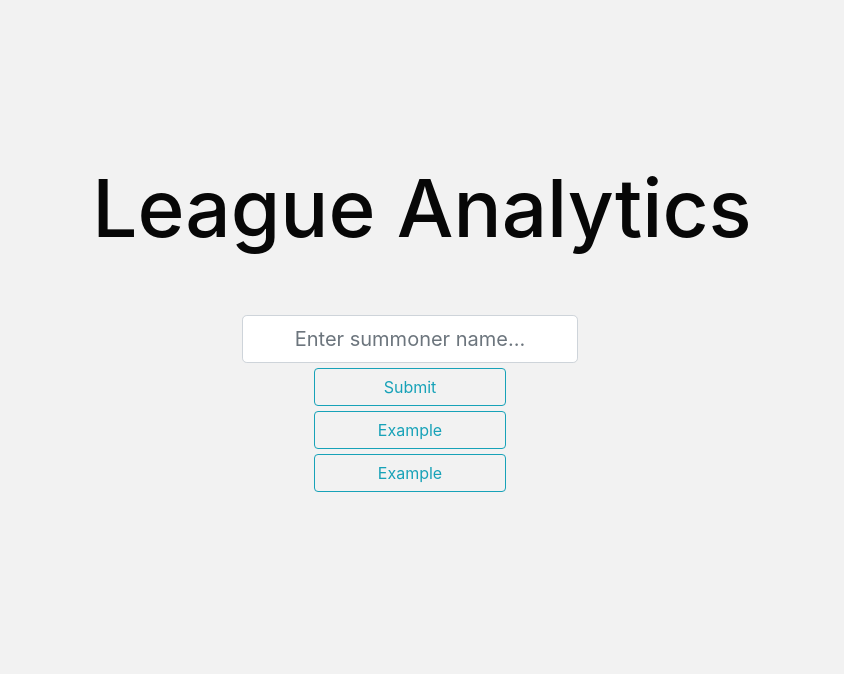
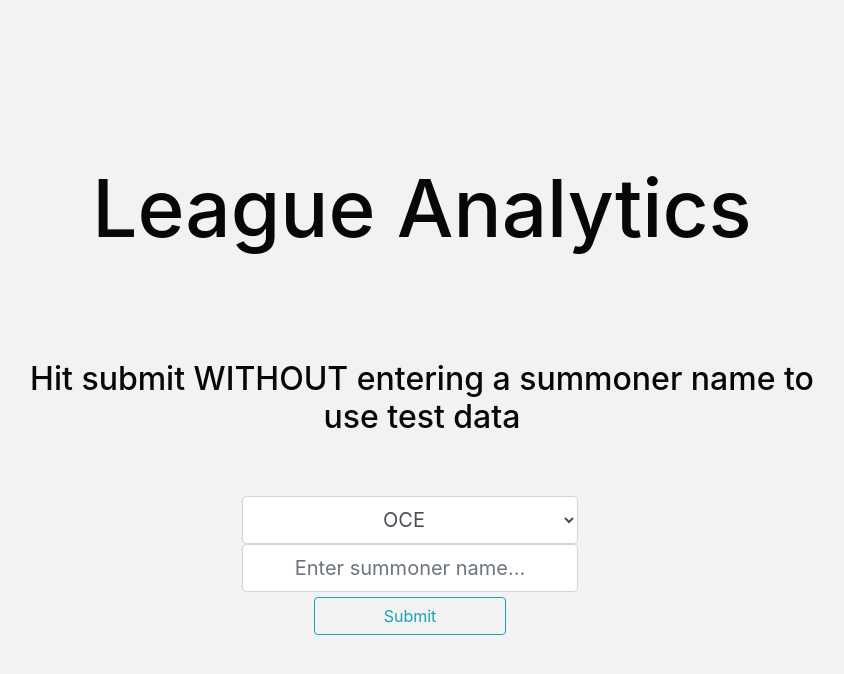
Before and after one commit to lexmiros/leagueanalytics, a Flask app: page / in a window 1280 px wide. Shown: the top 674 px of the page, without its empty margins (198-1042 px from the left). Run offline with Flask 2, Linux system fonts and the light colour scheme; parts of the project's set-up code (start-up, migrations or seed data) failed here and were passed over; some libraries are stand-ins or nearby versions.

Commit message:
Option to use test data added

```diff
--- a/run.py
+++ b/run.py
@@ -11,19 +11,7 @@ from src.flaskApp import app
 from src.flaskApp import routes
 
 if __name__ == "__main__":
-    user = "Drakuns"
-    region = "OC1"
-    #no_games = 5000
-    #df = get_match_details(user, region, no_games)
-    #df.to_csv("./TestData_1")
 
-    #df = pd.read_csv("TestData_1")
-    #df = pd.DataFrame(df)
-    #print(df.head())
-    #df = col_to_string(df, "WinLoss")
-    #df["WinLoss"] = df["WinLoss"].map(encode_true_false)
-    #df = impute_mode_lane(df)
-    #df = encode_categorical(df, "Lane")
-    #df.to_csv("TestData_1_cleaned")
+
 
     app.run()
--- a/src/DataScripts/__init__.py
+++ b/src/DataScripts/__init__.py
@@ -1,6 +1,6 @@
 from riotwatcher import LolWatcher, ApiError
 
-api_key = 'RGAPI-3baa0cdc-0827-4beb-b833-5971c18d105a'
+api_key = 'RGAPI-32d635ed-b73c-494f-a43e-1e660f841032'
 watcher = LolWatcher(api_key)
 user = "Drakuns"
 region = "OC1"
--- a/src/flaskApp/forms.py
+++ b/src/flaskApp/forms.py
@@ -1,10 +1,13 @@
 from flask import Flask
 from flask_wtf import FlaskForm
-from wtforms import StringField, SubmitField
-from wtforms.validators import InputRequired, Length
+from wtforms import StringField, SubmitField, SelectField
+from wtforms.validators import InputRequired, Length, DataRequired
 
 
 class UserNameForm(FlaskForm):
-    user = StringField("Username...", render_kw={"Placeholder" : "Enter summoner name..."}, validators=[Length(min=2)])
+    user = StringField("Username...", render_kw={"Placeholder" : "Enter summoner name..."})
+    region = SelectField("Region", choices=[('OC1', 'OCE'), ('NA1', 'NA'), ('BR', 'BR'), ('EUN1', 'EUN'), ('EUW1', 'EUW')
+        , ('JP1', 'JP'), ('KR', 'KR'), ('LA1', 'LA1'), ('LA2', 'LA2'), ('TR1', 'TR'), ('RU', 'RU')],
+        validators=[DataRequired()])
     submit = SubmitField()
     example = SubmitField()
--- a/src/flaskApp/routes.py
+++ b/src/flaskApp/routes.py
@@ -1,47 +1,80 @@
+from distutils.fancy_getopt import wrap_text
+from glob import glob
 from src.flaskApp import app
 from flask import redirect, render_template, url_for
+from src.DataScripts.CleanData import *
 from src.DataScripts.analysis import *
 from src.DataScripts.GetData import *
 import pandas as pd
 from src.flaskApp.forms import UserNameForm
+from run import *
 
-#Globals
-user = "Drakuns"
-df = pd.read_csv("./TestData_1_cleaned")
-df = pd.DataFrame(df)
-n = 10
 
-#wins, losses, win-rate
-results = user_win_loss_wr(df, user)
-wins = results[0]
-losses = results[1]
-wr = results[2]
-total_games = wins + losses
-
-#Rank
-rank = get_rank(user, region)
 
 
 @app.route("/", methods = ["POST", "GET"])
 def home():
     form = UserNameForm()
+
+
     if form.validate_on_submit():
 
-        return(redirect(url_for("overview")))
+        if form.user.data != "":
+            user = form.user.data
+            region = form.region.data
+            user = user.capitalize()
+
+            no_games = 500
+            df = get_match_details(user, region, no_games)
+            df = col_to_string(df, "WinLoss")
+            df["WinLoss"] = df["WinLoss"].map(encode_true_false)
+            df = impute_mode_lane(df)
+            df = encode_categorical(df, "Lane")
+            df.to_csv("./newdata")
+
+
+            #wins, losses, win-rate
+            results = user_win_loss_wr(df, user)
+            wins = results[0]
+            losses = results[1]
+            wr = results[2]
+            total_games = wins + losses
+            #Rank
+            rank = get_rank(user, region)
+
+            n = 10
+            return redirect(url_for('overview', user = user, region = region, data = "./newdata", wins = wins, losses = losses, wr = wr, total_games = total_games, rank = rank, n = n))
+        else:
+
+            user = "Drakuns"
+            region = "OC1"
+
+            df = pd.read_csv("./TestData_cleaned")
+            df = pd.DataFrame(df)
+
+            #wins, losses, win-rate
+            results = user_win_loss_wr(df, user)
+            wins = results[0]
+            losses = results[1]
+            wr = results[2]
+            total_games = wins + losses
+
+            #Rank
+            rank = get_rank(user, region)
+            n = 10
+
+            return redirect(url_for('overview', user = user, region = region, data = "./TestData_cleaned", wins = wins, losses = losses, wr = wr, total_games = total_games, rank = rank, n=n))
+
 
     return render_template("landingPage.html", form = form)
 
-@app.route("/overview")
-def overview():
-    global df
-    global n
-    global user
-    global wins
-    global losses
-    global wr
-    global total_games
+@app.route("/overview/<user>/<region>/<data>/<wins>/<losses>/<wr>/<total_games>/<rank>/<n>")
+def overview(user,region,data,wins,losses,wr,total_games,rank,n):
+    n = 10
 
-
+    df = pd.read_csv(data)
+    df = pd.DataFrame(df)
+    print(df)
     #Top champs by winrate
     top_wr_champs = top_champs_by_wr(df, n, user)
     labels_wr = []
@@ -51,6 +84,7 @@ def overview():
         win_rates.append(champs["Win Rate"])
 
     #Top champs by played
+
     labels_top = []
     games = []
     top_played = top_n_occurences(df, "Champion",user, n = n, to_dict=True)
@@ -58,10 +92,14 @@ def overview():
         labels_top.append(champs["Name"])
         games.append(champs["Games"])
 
+    print(top_played)
     #Logistic regression results
+
     df = df[df["SummonerName"] == user]
     y = "WinLoss"
     X = ['Q casts','W casts','E casts','R casts','ChampLevel','CS','Kills','Deaths','Assists','Exp','Damage','Shielding','Healing','TotalDamageTaken','Vision Score','Game Time seconds','Total time CCing','Time spend dead','Kill participation','Team damage percentage','Skillshots hit','Skillshots dodged','Solo kills','Turret plates taken']
+
+
     model = build_logit_model(df, y, X, 0.05)
     coefs = get_model_coefs(model)
 
--- a/src/flaskApp/static/main.css
+++ b/src/flaskApp/static/main.css
@@ -11,6 +11,14 @@
   font-size: 500%;
 }
 
+.subtitle {
+  text-align: center;
+  padding-top: 10%;
+  margin-right: 17.5%;
+  color: rgb(7, 7, 7);
+  font-size: 200%;
+  text-decoration: double;
+}
 
 
 .main {
--- a/src/flaskApp/templates/landingPage.html
+++ b/src/flaskApp/templates/landingPage.html
@@ -5,14 +5,30 @@
     {%block sidebar%}{%endblock sidebar%}
     {%block title%}
     <h1 class="welcome"> League Analytics</h1>
+    <h5 class="subtitle"> Hit submit WITHOUT entering a summoner name to use test data</h5>
+
     {%endblock title%}
     {% block content %}
 
 
     <div class="userForm">
         <form method="POST" action="">
+
+
+                    {% if form.region.errors %}
+                        {{form.region(class="form-control form-control-lg is-invalid") }}
+                            <div class="invalid-feedback">
+                                {% for error in form.region.errors %}
+                                    <span> {{ error }}</span>
+                                {% endfor %}
+                            </div>
+                        {% else %}
+                            {{form.region(class="form-control form-control-lg") }}
+                    {%endif%}
+
+
+
             {{form.hidden_tag()}}
-
 
                         {% if form.user.errors %}
                             {{form.user(class="form-control form-control-lg is-invalid") }}
@@ -24,13 +40,24 @@
                             {% else %}
                                 {{form.user(class="form-control form-control-lg") }}
                         {%endif%}
-        <div class="form-group">
+
             {{form.submit(class="btn btn-outline-info")}}
-            {{form.example(class="btn btn-outline-info")}}
-            {{form.example(class="btn btn-outline-info")}}
+
+
+        </form>
+
+
+
+
+
+
+
+
+
+
         </div>
     </div>
 
-    </form>
+
 
     {%endblock content%}
--- a/src/flaskApp/templates/layout.html
+++ b/src/flaskApp/templates/layout.html
@@ -55,6 +55,7 @@
         <!-- Page content -->
         <div class="float-container"></div>
         {%block content%}
+
         {%endblock content%}
         </div>
     </div>
```
Also changed, not shown: src/DataScripts/analysis.py (+11 -7 lines), src/flaskApp/templates/test.html (added), 1 other file.
